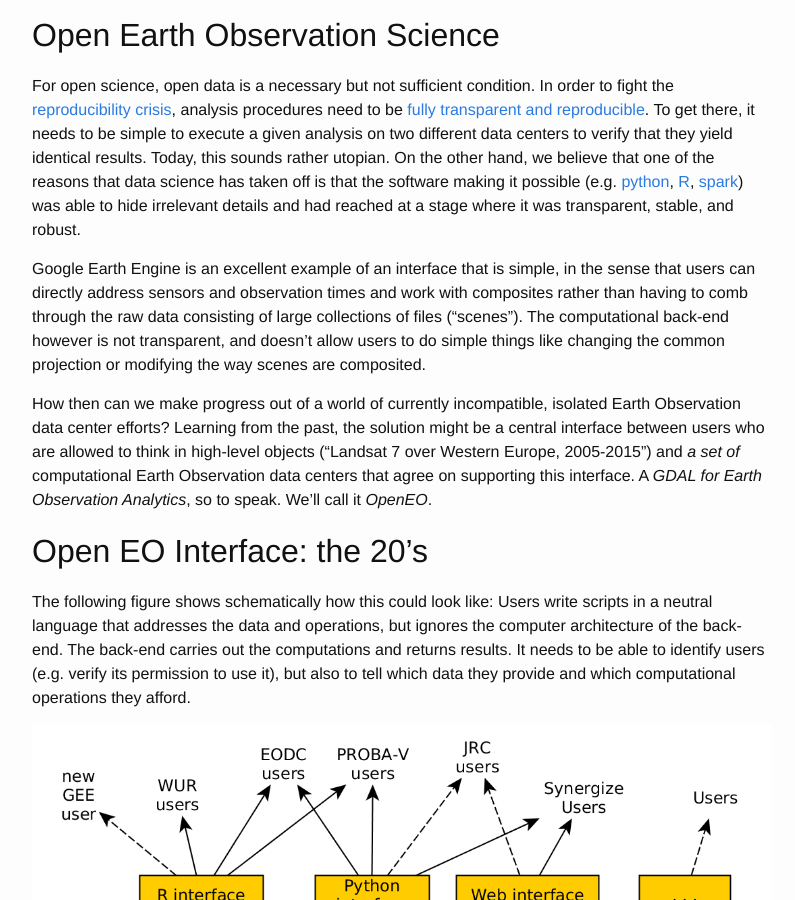
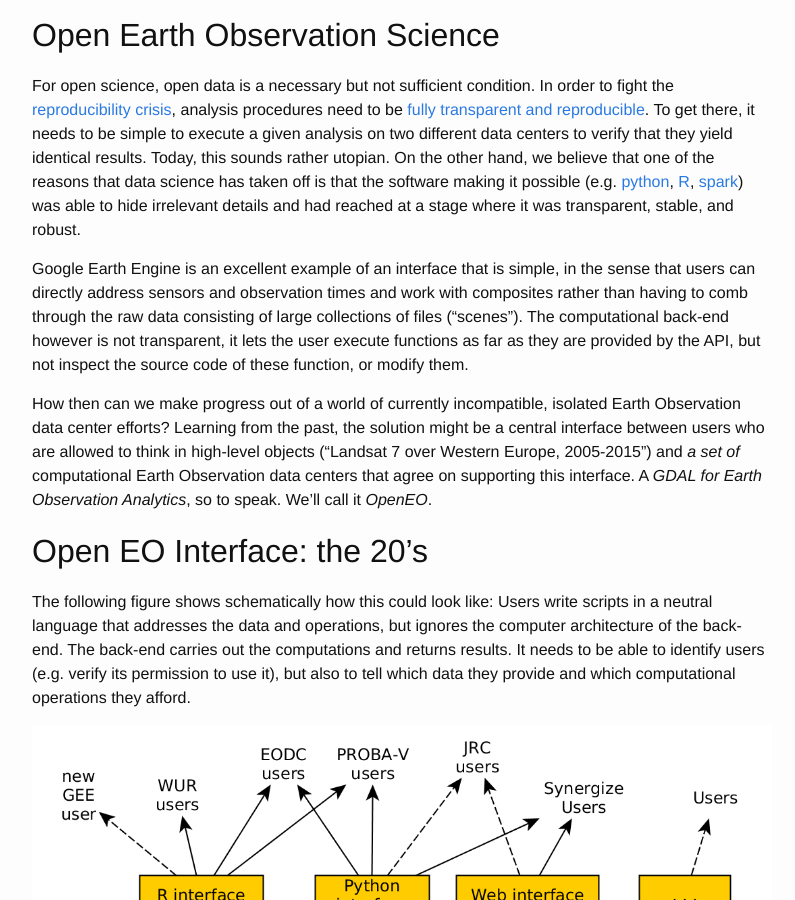
Before and after one commit to r-spatial/r-spatial.org, a Jekyll site: the page built from _posts/2016-11-25-openeo.markdown, in a window 1280 px wide and 900 px high, scrolled down 2889 px. Shown: the whole window, without its empty margins (238-1033 px from the left). Built offline with Jekyll 4.4.1, drawn with Linux system fonts in a browser that asks for light colours; comment, search, counter and statistics services are not loaded.

Commit message:
correct GEE sentence

```diff
--- a/_posts/2016-11-25-openeo.markdown
+++ b/_posts/2016-11-25-openeo.markdown
@@ -93,8 +93,9 @@
 observation times and work with composites rather than having to
 comb through the raw data consisting of large collections of files
 ("scenes"). The computational back-end however is not transparent,
-and doesn't allow users to do simple things like changing the common
-projection or modifying the way scenes are composited.
+it lets the user execute functions as far as they are provided
+by the API, but not inspect the source code of these function,
+or modify them.
 
 How then can we make progress out of a world of currently incompatible,
 isolated Earth Observation data center efforts? Learning from the
```
